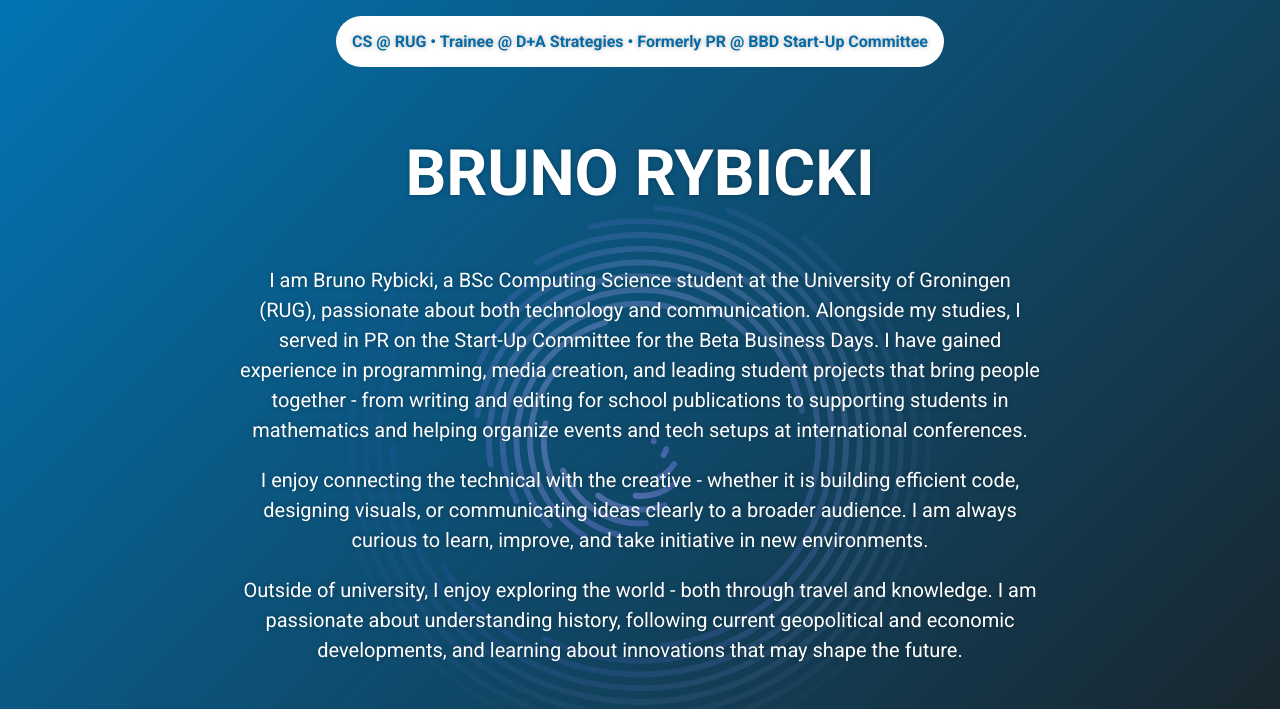
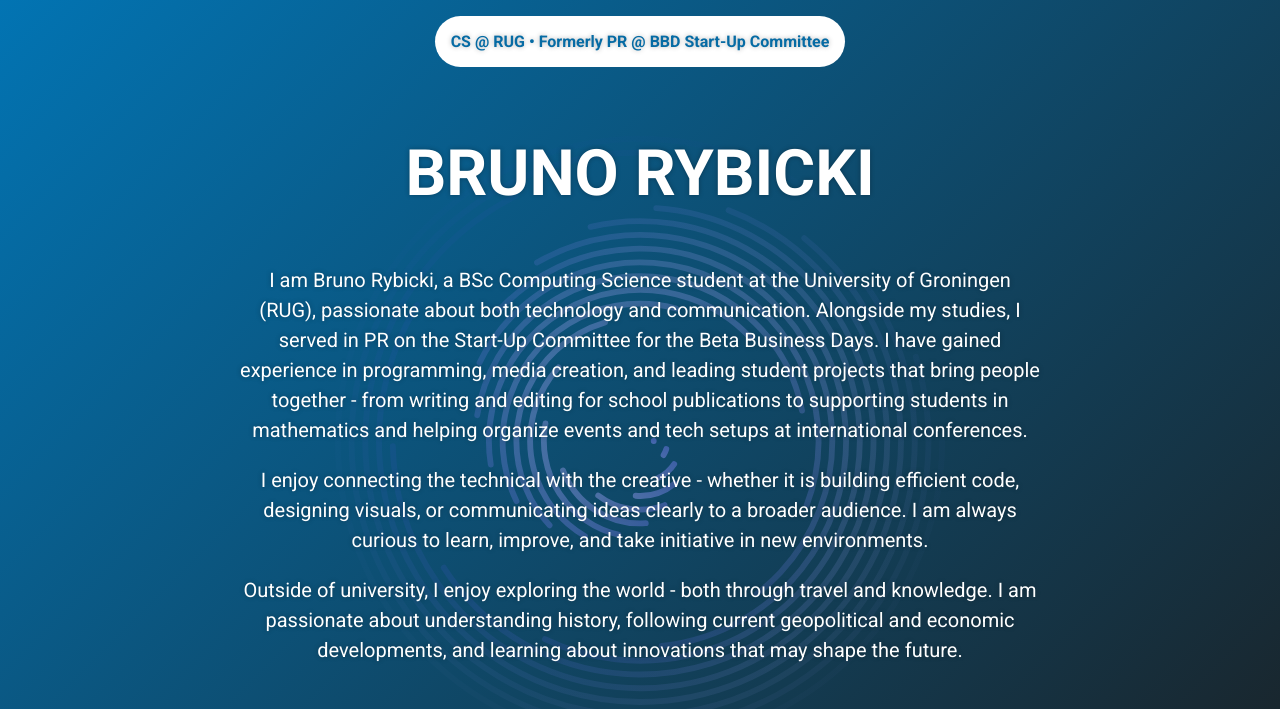
Before and after one commit to brunorybicki/Portfolio, a plain HTML site: page index.html in a window 1280 px wide. Shown: the top 709 px of the page. Drawn offline with Linux system fonts and the light colour scheme.

Commit message:
Updated the header

```diff
--- a/index.html
+++ b/index.html
@@ -13,7 +13,7 @@
 
     <body>
         <header>
-            <p>CS @ RUG • Trainee @ D+A Strategies • Formerly PR @ BBD Start-Up Committee</p>
+            <p>CS @ RUG • Formerly PR @ BBD Start-Up Committee</p>
         </header>
 
         <main>
```
